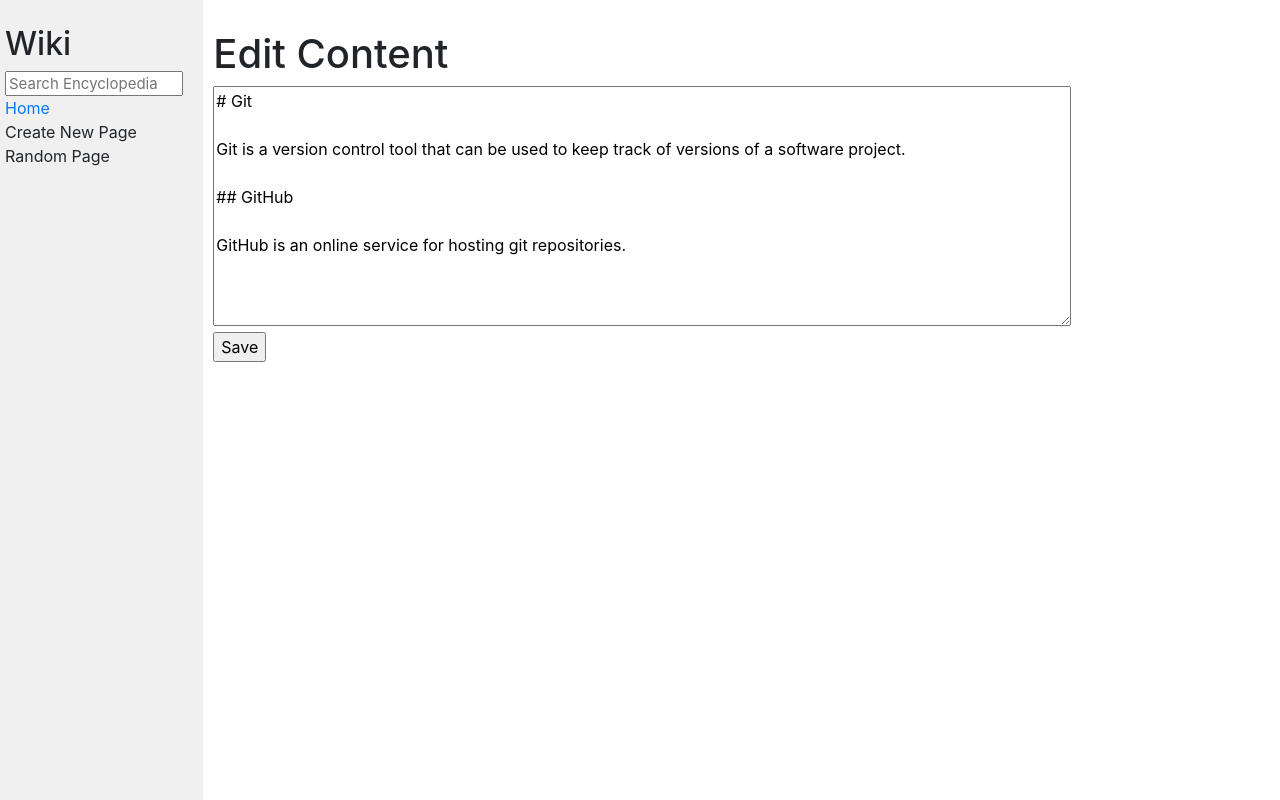
After one commit to almusfuad/django_wiki_replica, a Django app: page /wiki/edit/Git in a window 1280 px wide. The commit adds this page. Run offline with Django 3.2, Linux system fonts and the light colour scheme; some libraries are stand-ins or nearby versions.

Commit message:
[success] Edit page with textarea has been successful

```diff
--- a/encyclopedia/static/encyclopedia/styles.css
+++ b/encyclopedia/static/encyclopedia/styles.css
@@ -13,7 +13,7 @@
 }
 
 textarea {
-    height: 90vh;
+    height: 30dvh;
     width: 80%;
 }
 
--- /dev/null
+++ b/encyclopedia/templates/encyclopedia/edit_page.html
@@ -0,0 +1,14 @@
+{% extends 'encyclopedia/layout.html' %}
+{% block title %}
+{{ title }} - Edit
+{% endblock %}
+{% block body %}
+
+<h1>Edit Content</h1>
+<form action="" method="post">
+    {% csrf_token %}
+    <textarea name="content" rows="10" cols="50">{{ content }}</textarea><br>
+    <input type="submit" value="Save">
+</form>
+
+{% endblock %}
--- a/encyclopedia/templates/encyclopedia/layout.html
+++ b/encyclopedia/templates/encyclopedia/layout.html
@@ -21,11 +21,12 @@
                 <div>
                     Create New Page
                 </div>
+                {% block nav %}
+                {% endblock %}
                 <div>
                     Random Page
                 </div>
-                {% block nav %}
-                {% endblock %}
+
             </div>
             <div class="main col-lg-10 col-md-9">
                 {% block body %}
--- a/encyclopedia/urls.py
+++ b/encyclopedia/urls.py
@@ -5,4 +5,5 @@
 urlpatterns = [
     path("", views.index, name="index"),
     path("wiki/<str:entry>", views.entry_page, name="entry_page"),
+    path("wiki/edit/<str:entry>", views.edit_page, name="edit_page"),
 ]
--- a/encyclopedia/util.py
+++ b/encyclopedia/util.py
@@ -26,8 +26,6 @@
 
 
 
-
-
 def get_entry(title):
     """
     Retrieves an encyclopedia entry by its title. If no such
@@ -35,9 +33,9 @@
     """
     try:
         f = default_storage.open(f"entries/{title}.md").read().decode("utf-8")
-        return convert_markdown_to_html(f)
+        return f
     except FileNotFoundError:
-        return "<h1>404</h1><p>Page not found.</p>"
+        return None
 
 
 
@@ -51,3 +49,5 @@
                             re.sub(r'\*\*(.+?)\*\*', r'<strong>\1</strong>',
                                 re.sub(r'(?m)^\* (.+)$', r'<ul><li>\1</li></ul>',
                                     re.sub(r'(?m)^# (.+)$', r'<h3>\1</h3>\n<hr>', content)))))
+    else:
+        return "<h3>404</h3><p>Page not found.</p>"
--- a/encyclopedia/views.py
+++ b/encyclopedia/views.py
@@ -1,5 +1,5 @@
 from django.shortcuts import render
-import re
+
 from . import util
 
 def index(request):
@@ -9,12 +9,28 @@
 
 
 def entry_page(request, entry):
-    html = util.get_entry(entry)
-    print(html)
+    mkd = util.get_entry(entry)
+    html = util.convert_markdown_to_html(mkd)
     title = html[html.find("<h3>") + len("<h3>"):html.find("</h3>")]
+    return render(request, "encyclopedia/entry_page.html", {
+        'title': title,
+        'content': html,
+    })
 
+
+def edit_page(request, entry):
+    mkd = util.get_entry(entry)
+    title = mkd[mkd.find("# ") + len("# "):mkd.find("\n")]
     if request.method == "GET":
+        return render(request, "encyclopedia/edit_page.html", {
+            'title': title,
+            'content': mkd
+        })
+
+    if request.method == "POST":
+        content = request.POST['content']
+        util.save_entry(title, content)
         return render(request, "encyclopedia/entry_page.html", {
             'title': title,
-            'content': html
+            'content': util.convert_markdown_to_html(content)
         })
```
Also changed, not shown: encyclopedia/templates/encyclopedia/entry_page.html (+10 -1 lines), entries/CSS.md (+3 -1 lines).
